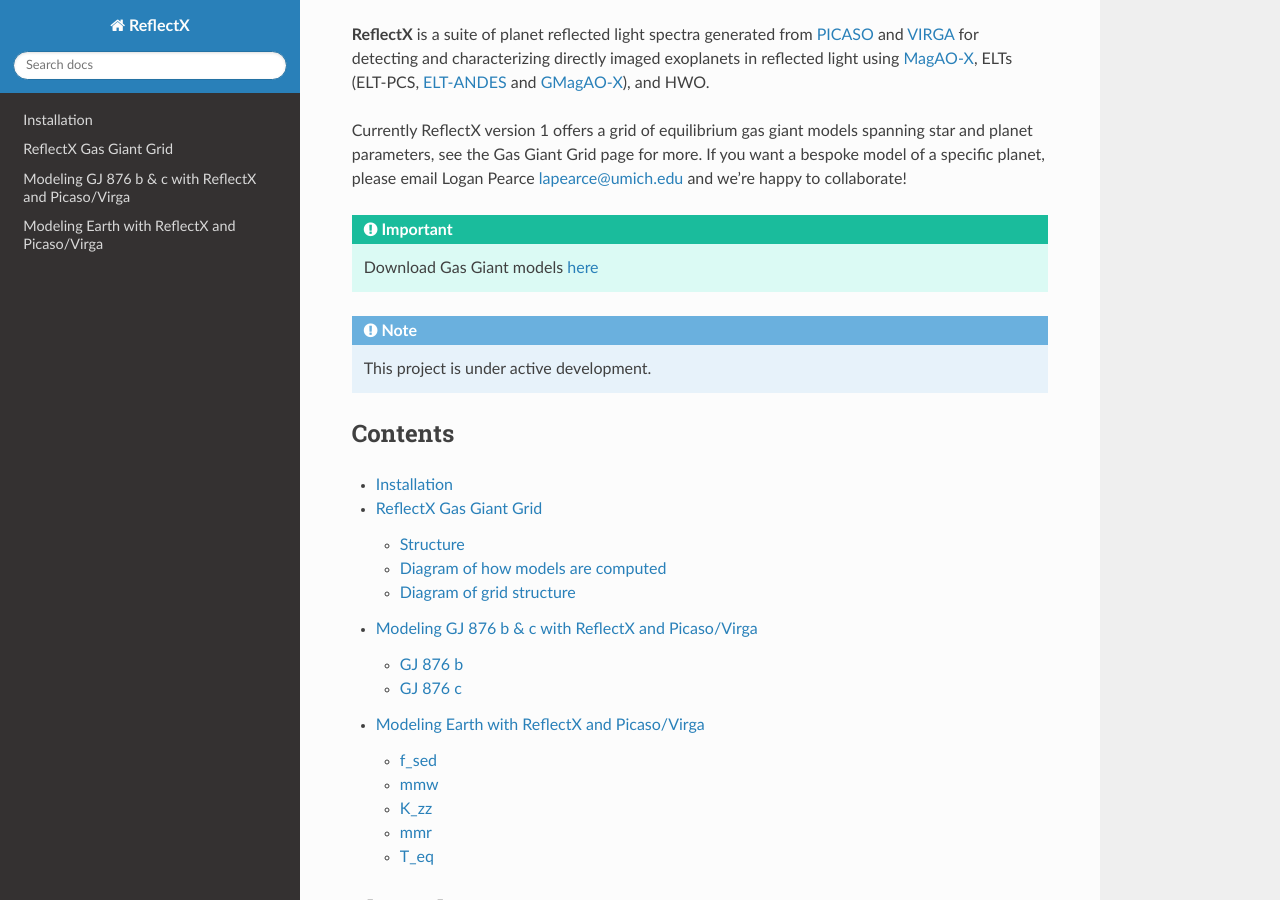
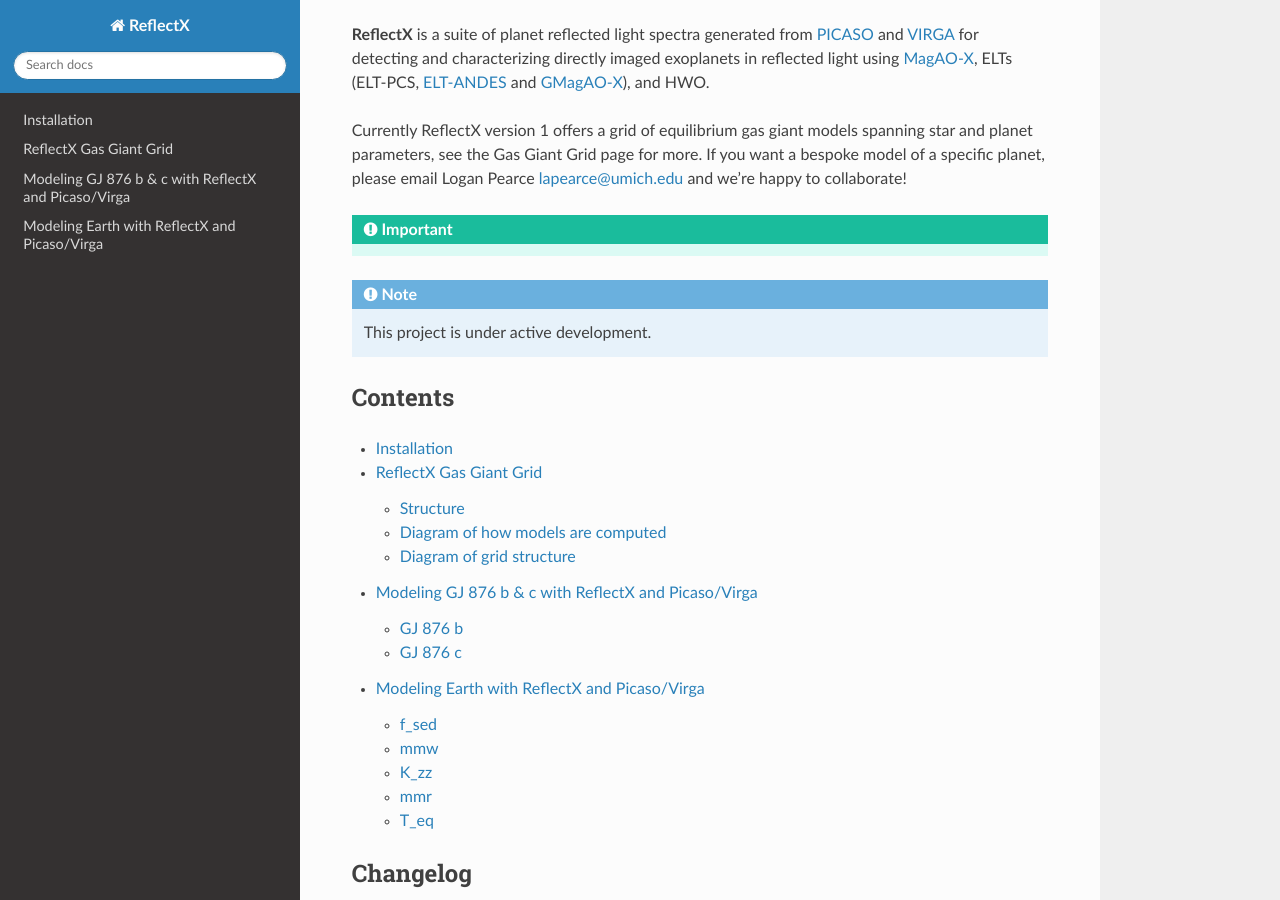
Before and after one commit to logan-pearce/ReflectX, a Sphinx documentation site: the page built from docs/source/index.rst, in a window 1280 px wide and 900 px high, scrolled down 354 px. Built offline with Sphinx 7.4.7 and the Read the Docs theme 3.1.0, drawn with Linux system fonts in a browser that asks for light colours; pages that are not in the unit, such as notebooks, are missing from menus.

Commit message:
reoved gg link

```diff
--- a/docs/source/index.rst
+++ b/docs/source/index.rst
@@ -12,7 +12,7 @@
 
 .. important::
 
-  Download Gas Giant models `here <https://zenodo.org/records/18315998>`_
+  .. Download Gas Giant models `here <https://zenodo.org/records/18315998>`_
 
 
 .. note::
```
